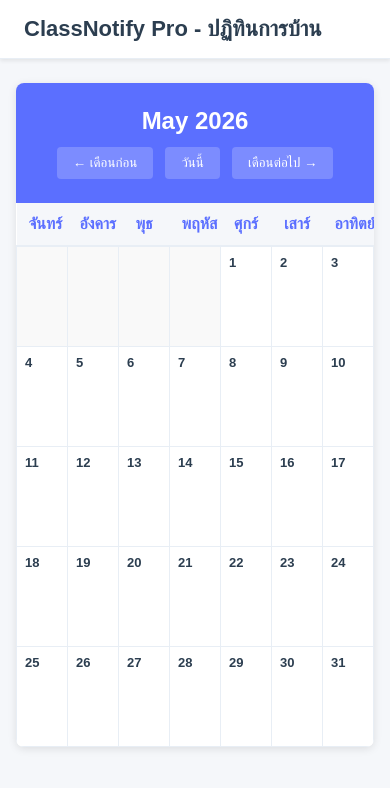
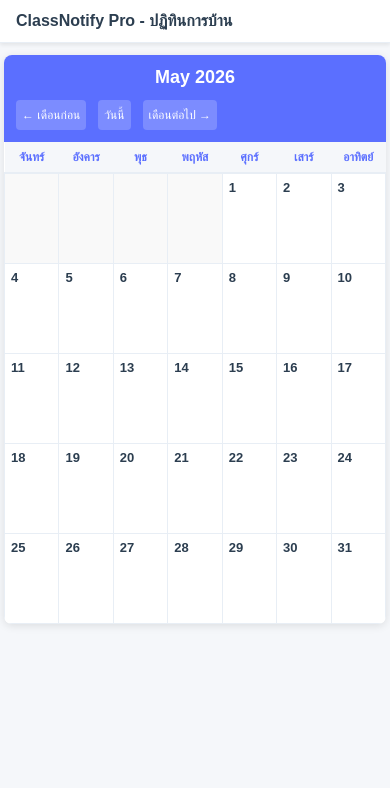
Before and after one commit to iampannas-eng/ClassNotify-Pro, a Flask app: page /shared-calendar in a window 390 px wide. Shown: the top 788 px of the page. Run offline with Flask 3, Linux system fonts and the light colour scheme; data that the repository does not hold is empty; some libraries are stand-ins or nearby versions; some web fonts are replaced.

Commit message:
Add responsive design for mobile and tablet

```diff
--- a/templates/shared_calendar.html
+++ b/templates/shared_calendar.html
@@ -202,20 +202,164 @@
         }
 
         @media (max-width: 768px) {
+            .header h1 {
+                font-size: 18px;
+            }
+
+            .container {
+                padding: 0 8px;
+                margin: 16px auto;
+            }
+
             .calendar-header {
                 flex-direction: column;
                 gap: 12px;
+                padding: 16px;
+            }
+
+            .calendar-header h2 {
+                font-size: 20px;
+            }
+
+            .calendar-nav {
+                width: 100%;
+            }
+
+            .nav-btn {
+                flex: 1;
+                padding: 10px 8px;
+                font-size: 13px;
             }
 
             .day-cell {
                 height: 100px;
                 padding: 8px;
-                font-size: 13px;
+                font-size: 12px;
+            }
+
+            .day-number {
+                font-size: 14px;
+                margin-bottom: 4px;
+            }
+
+            .day-announcements {
+                max-height: 60px;
+                font-size: 11px;
             }
 
             .day-announcement {
+                font-size: 10px;
+                padding: 2px 4px;
+                margin-bottom: 2px;
+            }
+
+            .modal-box {
+                width: 95%;
+                max-width: 95%;
+                padding: 16px;
+            }
+
+            .modal-box h3 {
+                font-size: 16px;
+            }
+
+            .modal-box .card {
+                padding: 10px;
+                font-size: 12px;
+                margin-bottom: 8px;
+            }
+
+            .close-btn {
+                width: 100%;
+                padding: 10px;
+                font-size: 13px;
+            }
+        }
+
+        @media (max-width: 480px) {
+            .header {
+                padding: 12px 16px;
+            }
+
+            .header h1 {
+                font-size: 16px;
+            }
+
+            .container {
+                padding: 0 4px;
+                margin: 12px auto;
+            }
+
+            .calendar-header {
+                padding: 12px;
+            }
+
+            .calendar-header h2 {
+                font-size: 18px;
+            }
+
+            .calendar-nav {
+                flex-wrap: wrap;
+            }
+
+            .nav-btn {
+                padding: 8px 6px;
+                font-size: 12px;
+                flex: 0 1 calc(33.33% - 4px);
+            }
+
+            .day-cell {
+                height: 90px;
+                padding: 6px;
                 font-size: 11px;
-                padding: 3px 5px;
+            }
+
+            .day-number {
+                font-size: 13px;
+                font-weight: 700;
+                margin-bottom: 2px;
+            }
+
+            .day-announcements {
+                max-height: 55px;
+                font-size: 10px;
+            }
+
+            .day-announcement {
+                font-size: 9px;
+                padding: 2px 3px;
+                margin-bottom: 1px;
+                white-space: normal;
+                overflow: visible;
+                text-overflow: clip;
+            }
+
+            .weekday {
+                padding: 8px 4px;
+                font-size: 12px;
+            }
+
+            .modal-box {
+                width: 98%;
+                padding: 12px;
+            }
+
+            .modal-box h3 {
+                font-size: 15px;
+                margin-bottom: 12px;
+            }
+
+            .modal-box .card {
+                padding: 8px;
+                font-size: 11px;
+                margin-bottom: 6px;
+                border-left-width: 3px;
+            }
+
+            .close-btn {
+                padding: 10px;
+                font-size: 12px;
+                margin-top: 12px;
             }
         }
     </style>
```
